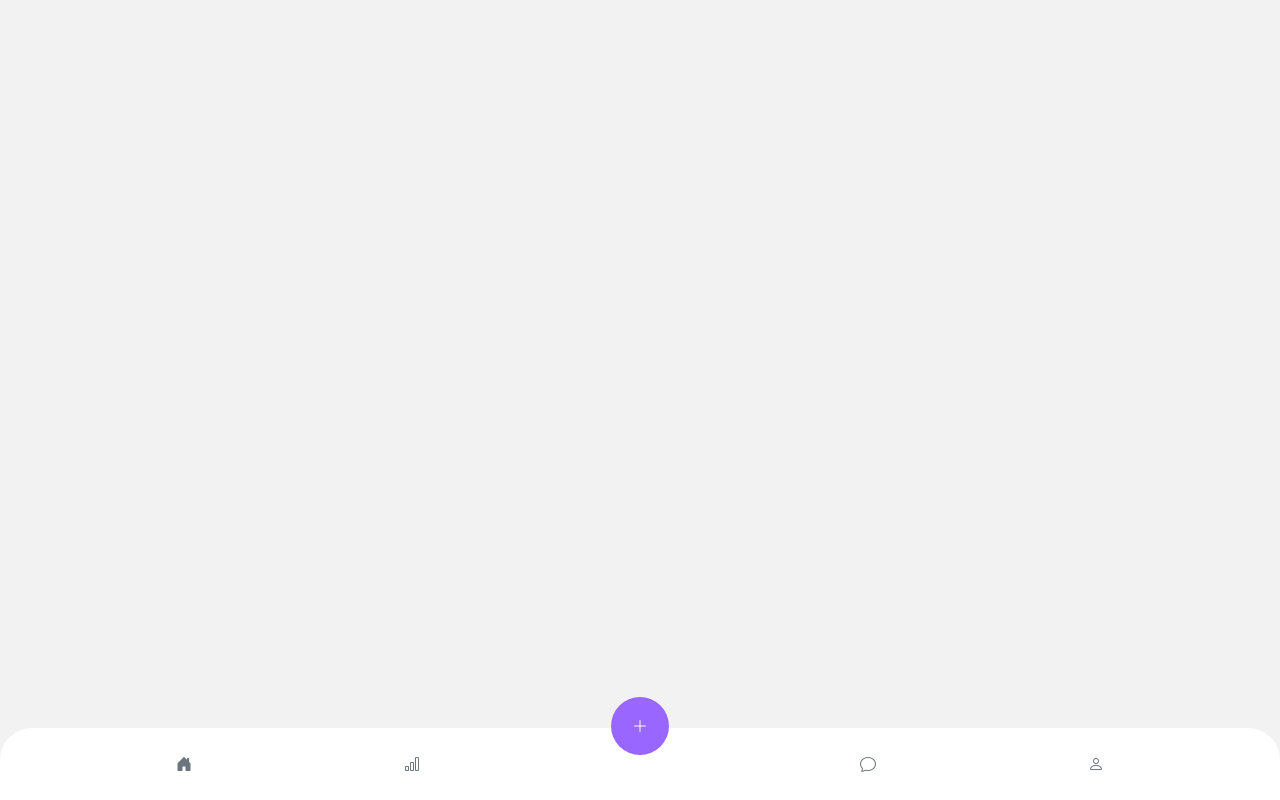
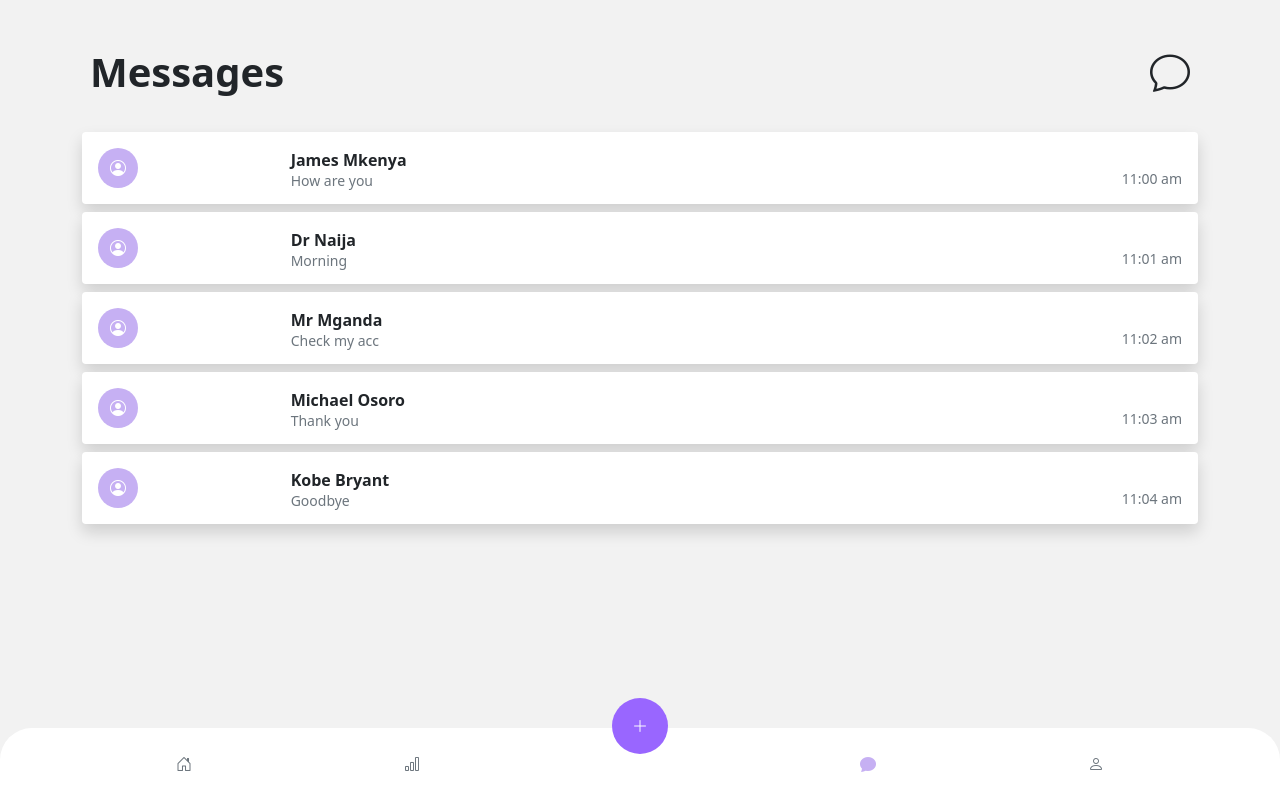
Before and after one commit to mykhie/TeamApt, an Angular app: page /messages in a window 1280 px wide. Before the commit this address led to /. Built offline with nearby package versions, Linux system fonts and the light colour scheme.

Commit message:
update : added messages and profile page

```diff
--- a/src/app/app.module.ts
+++ b/src/app/app.module.ts
@@ -8,6 +8,8 @@ import { HomeComponent } from './main/home/home.component';
 import { AddWeightComponent } from './main/add-weight/add-weight.component';
 import { HistoryComponent } from './main/history/history.component';
 import { BaseComponent } from './common/base/base.component';
+import { MessagesComponent } from './main/messages/messages.component';
+import { ProfileComponent } from './main/profile/profile.component';
 
 @NgModule({
   declarations: [
@@ -16,7 +18,9 @@ import { BaseComponent } from './common/base/base.component';
     HomeComponent,
     AddWeightComponent,
     HistoryComponent,
-    BaseComponent
+    BaseComponent,
+    MessagesComponent,
+    ProfileComponent
   ],
   imports: [
     BrowserModule,
--- a/src/app/common/navbar/navbar.component.html
+++ b/src/app/common/navbar/navbar.component.html
@@ -3,33 +3,33 @@
   <div class="container text-center">
     <div class="row row-cols-5 py-0">
       <div class="col ">
-        <a [routerLink]="['/']"
-           (click)="currentUrlUpdate('')"
+
+        <a [routerLink]="['/home']"
+
            class="text-muted ">
-          <i class="bi bi-house-door "
-             [class.bi-house-door-fill]="currentUrl===''"
-             [class.bi-house-door]="currentUrl!==''"
-
-             style="font-weight: bold">
+          <i class="bi  "
+             [class.bi-house-door-fill]="isUrlActive('/home')"
+             [class.text-light-purple]="isUrlActive('/home')"
+             [class.bi-house-door]="!isUrlActive('/home')"
+          >
 
           </i>
         </a>
       </div>
       <div class="col ">
         <a [routerLink]="['/history']"
-           (click)="currentUrlUpdate('history')"
            class="text-muted ">
-          <i class="bi bi-bar-chart  "
-             [class.bi-bar-chart-fill]="currentUrl==='history'"
-             [class.bi-bar-chart]="currentUrl!=='history'"
-             (isActiveChange)="currentUrlUpdate('history')"
+          <i class="bi  "
+             [class.bi-bar-chart-fill]="isUrlActive('history')"
+             [class.text-light-purple]="isUrlActive('/history')"
+             [class.bi-bar-chart]="!isUrlActive('history')"
           ></i>
         </a>
       </div>
 
       <div class="col dropup-center ">
 
-        <span type="button" class="btn bg-purple rounded-circle p-3 add-button  " data-bs-toggle="dropdown"
+        <span type="button" class="btn bg-purple border-0 rounded-circle p-3 add-button  " data-bs-toggle="dropdown"
               aria-expanded="false">
           <i class="bi bi-plus-lg px-1"></i>
         </span>
@@ -66,10 +66,25 @@
 
 
       <div class="col ">
-        <i class="bi bi-chat"></i>
+        <a [routerLink]="['/messages']"
+           class="text-muted ">
+          <i class="bi   "
+             [class.bi-chat]="!isUrlActive('messages')"
+             [class.text-light-purple]="isUrlActive('messages')"
+             [class.bi-chat-fill]="isUrlActive('messages')"
+          ></i>
+        </a>
+
       </div>
       <div class="col ">
-        <i class="bi bi-person"></i>
+        <a [routerLink]="['/profile']"
+           class="text-muted ">
+          <i class="bi   "
+             [class.bi-person]="!isUrlActive('profile')"
+             [class.text-light-purple]="isUrlActive('profile')"
+             [class.bi-person-fill]="isUrlActive('profile')"
+          ></i>
+        </a>
       </div>
     </div>
   </div>
--- a/src/app/common/navbar/navbar.component.ts
+++ b/src/app/common/navbar/navbar.component.ts
@@ -1,4 +1,5 @@
 import {Component, OnInit} from '@angular/core';
+import {Router} from '@angular/router';
 import {NavigationService} from '@app//services/navigation.service';
 
 @Component({
@@ -12,7 +13,7 @@ export class NavbarComponent implements OnInit {
   currentUrl: string = '';
   showMenu: boolean = true;
 
-  constructor(public navigationService: NavigationService) {
+  constructor(public navigationService: NavigationService, private router: Router) {
   }
 
 
@@ -30,5 +31,12 @@ export class NavbarComponent implements OnInit {
     this.showMenu = false;
   }
 
+  isUrlActive(url) {
+    // return url;
+    if (url === '') return true;
+
+    return this.router.url.includes(url);
+  }
+
 
 }
--- /dev/null
+++ b/src/app/main/messages/messages.component.html
@@ -0,0 +1,39 @@
+<div class="container ">
+
+  <div class="row px-2 pt-5 pb-3 slide-in-right-fast">
+    <div class="col-auto align-self-center">
+      <div class="display-6 fw-bolder">
+        Messages
+      </div>
+    </div>
+    <div class="col text-end">
+      <i class="bi spinner bi-chat display-6"></i>
+    </div>
+  </div>
+
+  <div class="row py-3 slide-in-right">
+
+    <div class="col-12 my-1" *ngFor="let person of messages;let cnt=index">
+      <div class="card shadow rounded-4 border-0">
+        <div class="card-body row text-nowrap">
+
+          <div class="col-2">
+            <span type="button" data-bs-toggle="dropdown" aria-expanded="false"
+                  class="btn bg-light-purple text-white border-0 rounded-circle p-2 add-button">
+              <i class="bi bi-person-circle px-1"></i>
+            </span>
+          </div>
+          <div class="col align-self-center">
+            <div class="row ps-2" >
+              <div class="col-12 fw-bold">{{person.name}}</div>
+              <div class="col-12 fs-6 text-muted py-0" style="line-height: 1">
+                <small>{{person.msg}}</small>
+                <small class="float-end" >11:0{{cnt}} am</small>
+              </div>
+            </div>
+          </div>
+        </div>
+      </div>
+    </div>
+  </div>
+</div>
--- /dev/null
+++ b/src/app/main/messages/messages.component.ts
@@ -0,0 +1,17 @@
+import {Component} from '@angular/core';
+
+@Component({
+  selector: 'app-messages',
+  templateUrl: './messages.component.html',
+  styleUrls: ['./messages.component.scss']
+})
+export class MessagesComponent {
+  messages = [
+    {"msg": "How are you", "name": "James Mkenya"},
+    {"msg": "Morning", "name": "Dr Naija"},
+    {"msg": "Check my acc", "name": "Mr Mganda"},
+    {"msg": "Thank you", "name": "Michael Osoro"},
+    {"msg": "Goodbye", "name": "Kobe Bryant"}
+  ];
+
+}
--- /dev/null
+++ b/src/app/main/profile/profile.component.html
@@ -0,0 +1,15 @@
+<div class="container ">
+
+  <div class="row px-2 pt-5 pb-3 slide-in-right-fast">
+    <div class="col-auto align-self-center">
+      <div class="display-6 fw-bolder">
+        Profile
+      </div>
+    </div>
+    <div class="col text-end">
+      <i class="bi spinner bi-person display-6"></i>
+    </div>
+  </div>
+
+
+</div>
```
Also changed, not shown: src/app/app-routing.module.ts (+15 -1 lines), src/app/main/profile/profile.component.ts (added, +10 -0 lines), src/app/main/messages/messages.component.scss (added), src/app/main/profile/profile.component.scss (added), 2 other files (tests, documents, lock files or other folders).
